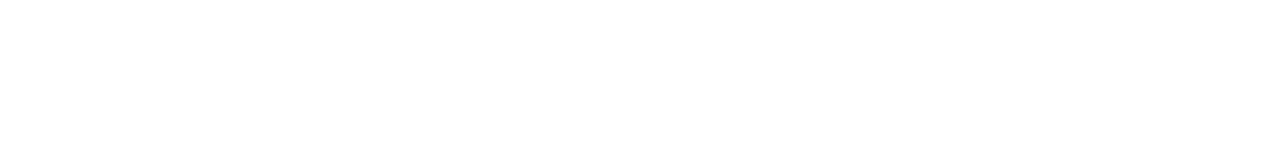
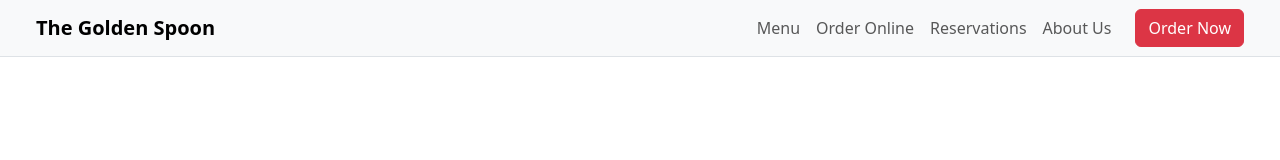
Before and after one commit to hasinduudara/Group-Project-1-Restaurant-Website, a plain HTML site: page pages/reviews.html in a window 1280 px wide. Drawn offline with nearby package versions, Linux system fonts and the light colour scheme.

Commit message:
add navigation bar to reviews HTML file

```diff
--- a/pages/reviews.html
+++ b/pages/reviews.html
@@ -13,6 +13,33 @@
     />
   </head>
   <body>
+    <!-- Start Navigation Bar -->
+    <nav class="navbar navbar-expand-lg bg-light border-bottom px-4">
+      <div class="container-fluid">
+        <a class="navbar-brand fw-semibold" href="#">
+          <i class="bi bi-caret-right-fill"></i> The Golden Spoon
+        </a>
+        <div class="collapse navbar-collapse justify-content-end">
+          <ul class="navbar-nav mb-2 mb-lg-0">
+            <li class="nav-item">
+              <a class="nav-link" href="#">Menu</a>
+            </li>
+            <li class="nav-item">
+              <a class="nav-link" href="#">Order Online</a>
+            </li>
+            <li class="nav-item">
+              <a class="nav-link" href="#">Reservations</a>
+            </li>
+            <li class="nav-item">
+              <a class="nav-link" href="#">About Us</a>
+            </li>
+          </ul>
+          <a class="btn btn-danger ms-3" href="#">Order Now</a>
+        </div>
+      </div>
+    </nav>
+    <!-- End Navigation Bar -->
+
     <script
       src="https://cdn.jsdelivr.net/npm/bootstrap@5.3.7/dist/js/bootstrap.bundle.min.js"
       integrity="sha384-ndDqU0Gzau9qJ1lfW4pNLlhNTkCfHzAVBReH9diLvGRem5+R9g2FzA8ZGN954O5Q"
```
